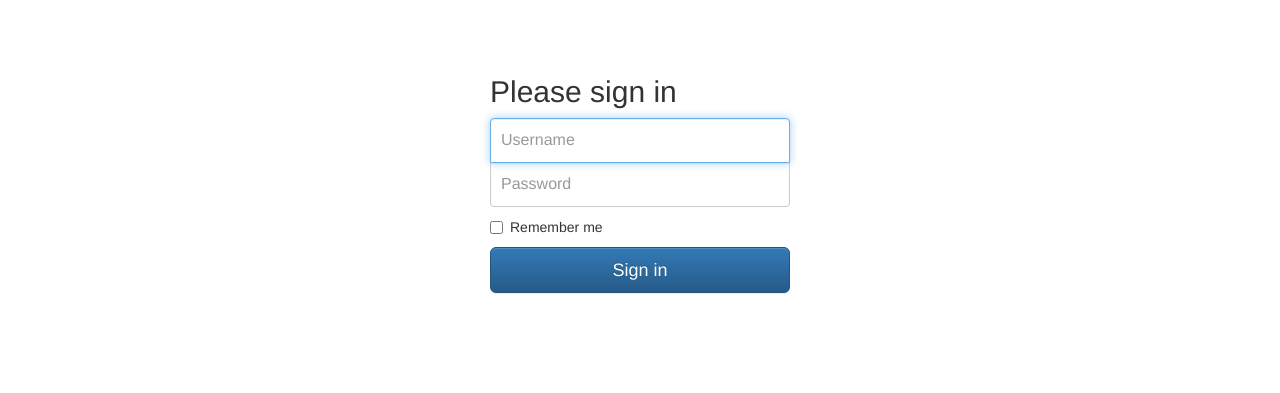
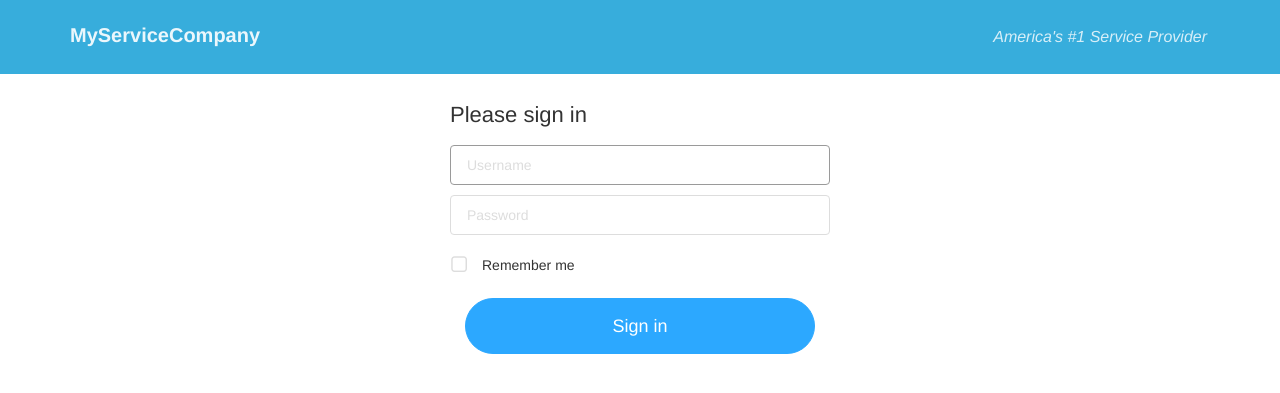
Before and after one commit to dnascimb/msc, a Flask app: page /login in a window 1280 px wide. Shown: the top 393 px of the page. Run offline with Flask 2, Linux system fonts and the light colour scheme; parts of the project's set-up code (start-up, migrations or seed data) failed here and were passed over; some libraries are stand-ins or nearby versions; some web fonts are replaced.

Commit message:
restyled login and ticket screens

```diff
--- a/msc/templates/customer_profile.html
+++ b/msc/templates/customer_profile.html
@@ -128,7 +128,7 @@
 			<br>&nbsp;<br>
 			<div class="col-md-4"> </div>
 			<div class="col-md-4">
-        <button class="btn btn-lg btn-primary btn-block btn-fill btn-round" type="submit" formmethod="post">Save</button>
+        <button class="btn btn-lg btn-info btn-block btn-fill btn-round" type="submit" formmethod="post">Save</button>
       </div>
       <div class="col-md-4"> </div>
 			</fieldset>
--- a/msc/templates/homepage_gsdt.html
+++ b/msc/templates/homepage_gsdt.html
@@ -25,11 +25,21 @@
 
     <!-- Styles for sweetalert -->
     <link rel="stylesheet" type="text/css" href="{{ url_for('static', filename='sweetalert-dist/sweetalert.css') }}">
+
+    <style>
+      .navbar .navbar-nav > li > p {
+        color: #FFFFFF;
+        border-color: #FFFFFF;
+        opacity: 0.8;
+        padding: 10px 15px;
+        margin: 15px 3px;
+      }
+    </style>
 </head>
 
 <body>
 
-<nav class="navbar navbar-default navbar-fixed-top" role="navigation">
+<nav class="navbar navbar-ct-blue navbar-fixed-top" role="navigation">
     <div class="container">
     <!-- Brand and toggle get grouped for better mobile display -->
     <div class="navbar-header">
@@ -63,7 +73,9 @@
             </li>
       </ul>
     -->
+
       <ul class="nav navbar-nav navbar-right">
+        {% if session.logged_in %}
             <li>
               <a href="{{ url_for('new_service_request') }}" class="btn btn-round btn-default">New Request</a>
             </li>
@@ -115,7 +127,13 @@
                   </ul>
             </li>
           -->
+          {% else %}
+          <li>
+              <p><i>America's #1 Service Provider</i></p>
+          </li>
+          {% endif %}
        </ul>
+
 
     </div><!-- /.navbar-collapse -->
   </div><!-- /.container-fluid -->
--- a/msc/templates/index_old.html
+++ /dev/null
@@ -1,58 +0,0 @@
-<!DOCTYPE html>
-<html lang="en">
-  <head>
-    <meta charset="utf-8">
-    <meta http-equiv="X-UA-Compatible" content="IE=edge">
-    <meta name="viewport" content="width=device-width, initial-scale=1">
-    <!-- The above 3 meta tags *must* come first in the head; any other head content must come *after* these tags -->
-    <meta name="description" content="">
-    <meta name="author" content="">
-    <link rel="icon" href="favicon.ico">
-
-    <title>Welcome to MSC</title>
-
-    <!-- Bootstrap core CSS -->
-    <link href="../static/bootstrap-3.3.5-dist/css/bootstrap.min.css" rel="stylesheet">
-
-    <!-- Bootstrap theme CSS -->
-    <link href="../static/bootstrap-3.3.5-dist/css/bootstrap-theme.min.css" rel="stylesheet">
-
-    <!-- Custom styles for this template -->
-    <link href="../static/css/login.css" rel="stylesheet">
-
-    <!-- HTML5 shim and Respond.js for IE8 support of HTML5 elements and media queries -->
-    <!--[if lt IE 9]>
-      <script src="https://oss.maxcdn.com/html5shiv/3.7.2/html5shiv.min.js"></script>
-      <script src="https://oss.maxcdn.com/respond/1.4.2/respond.min.js"></script>
-    <![endif]-->
-  </head>
-
-  <body>
-
-    <div class="container">
-      {% if error %}<div class="alert alert-danger" role="alert">{{ error }}</div> {% endif %}
-      <form class="form-signin" action="{{ url_for('login') }}" method="post">
-        <h2 class="form-signin-heading">Please sign in</h2>
-        <label for="inputEmail" class="sr-only">Username</label>
-        <input type="text" id="inputEmail" name="inputEmail" class="form-control" placeholder="Username" required autofocus>
-        <label for="inputPassword" class="sr-only">Password</label>
-        <input type="password" id="inputPassword" name="inputPassword" class="form-control" placeholder="Password" required>
-        <div class="checkbox">
-          <label>
-            <input type="checkbox" value="remember-me"> Remember me
-          </label>
-        </div>
-        <button class="btn btn-lg btn-primary btn-block" type="submit">Sign in</button>
-        <!--<a class="btn btn-medium btn-link btn-block" href="{{ url_for('new_user_request') }}">New User?</a> -->
-      </form>
-    {% for message in get_flashed_messages() %}
-      <div class="alert alert-success">{{ message }}</div>
-    {% endfor %}
-
-    </div> <!-- /container -->
-
-
-    <!-- IE10 viewport hack for Surface/desktop Windows 8 bug -->
-    <script src="../static/js/ie10-viewport-bug-workaround.js"></script>
-  </body>
-</html>
--- /dev/null
+++ b/msc/templates/login.html
@@ -0,0 +1,28 @@
+{% extends "homepage_gsdt.html" %}
+{% block body %}
+
+      {% if error %}<div class="alert alert-danger" role="alert">{{ error }}</div> {% endif %}
+
+<div class="col-md-4"></div>
+<div class="col-md-4">
+  <form action="{{ url_for('login') }}" method="post">
+    <div class="row">
+      <h4>Please sign in</h4>
+    </div>
+    <div class="row" style="padding-bottom:10px">
+      <input type="text" id="inputEmail" name="inputEmail" class="form-control" placeholder="Username" required autofocus>
+    </div>
+    <div class="row" style="padding-bottom:10px">
+      <input type="password" id="inputPassword" name="inputPassword" class="form-control" placeholder="Password" required>
+    </div>
+    <div class="row" style="padding-bottom:10px">
+      <label class="checkbox checkbox-azure" for="remember">
+        <input id="remember" type="checkbox" data-toggle="checkbox">Remember me
+      </label>
+    </div>
+    <button class="btn btn-lg btn-info btn-fill btn-round btn-block" type="submit">Sign in</button>
+  </form>
+</div>
+<div class="col-md-4"></div>
+
+{% endblock %}
--- a/msc/templates/service_request_listing.html
+++ b/msc/templates/service_request_listing.html
@@ -1,6 +1,6 @@
 {% extends "homepage_gsdt.html" %}
 {% block body %}
-        <h4 class="sub-header">Activity Feed</h4>
+        <h4 class="sub-header">Latest Updates</h4>
 
         {% if not tickets %}
           <div id="section1" class="col-md-10">
@@ -17,7 +17,7 @@
                         <a href="/user/{{ session.get('user_id')}}/tickets/{{ ticket.id }}" class="card-link">{{ ticket_types[ticket.type-1].title }}</a>
                     </h6>
                     <div class="pull-right">
-                         <a class="card-link" href="#">
+                         <a class="card-link" href="/user/{{ session.get('user_id')}}/tickets/{{ ticket.id }}">
                           {% if ticket.status-1 == 0: %}
                           <span class="label label-danger">{{ ticket_statuses[ticket.status-1].title }}</span>
                           {% elif ticket.status-1 == 1: %}
@@ -46,7 +46,7 @@
                             </a>
                         </div>
                         <div class="stats pull-right">
-                             <a class="card-link" href="#">
+                             <a class="card-link" href="/user/{{ session.get('user_id')}}/tickets/{{ ticket.id }}">
                                 {{ ticket.updated_at.strftime("%m/%d/%Y %I:%M %p") }}
                              </a>
                         </div>
--- a/msc/templates/signup.html
+++ b/msc/templates/signup.html
@@ -129,7 +129,7 @@
 						<br>&nbsp;<br>
 						<div class="col-md-4"> </div>
 						<div class="col-md-4">
-							<button class="btn btn-lg btn-primary btn-block btn-fill btn-round" type="submit" method="post">Join</button>
+							<button class="btn btn-lg btn-info btn-block btn-fill btn-round" type="submit" method="post">Join</button>
 					  </div>
 						<div class="col-md-4"> </div>
 
--- a/msc/view_service_request.py
+++ b/msc/view_service_request.py
@@ -4,6 +4,7 @@ from flask import request, session, redirect, url_for, abort, \
      render_template, flash
 from msc.models import Ticket, TicketType, TicketSchema, TicketStatus, TimeSlot, User
 from msc.database import db_session
+from sqlalchemy import desc, asc
 import uuid
 import json
 import pprint
@@ -39,7 +40,7 @@ def home():
         abort(401)
 
     #results = Ticket.query.filter_by(reporter=session.get('user_id')).all()
-    results = Ticket.query.all()
+    results = Ticket.query.order_by(asc(Ticket.status),desc(Ticket.updated_at)).limit(5).all()
     ticket_types = TicketType.query.all()
     ticket_statuses = TicketStatus.query.all()
 #   RETURN JSON
--- a/msc/views.py
+++ b/msc/views.py
@@ -23,7 +23,7 @@ def login():
         session['logged_in'] = False
         session['user_id'] = None
         session['user_name'] = None
-        return render_template('index_old.html')
+        return render_template('login.html')
     elif request.method == 'POST':
         if checkUserExists(request):
             cc_result = checkCredentials(request)
@@ -38,7 +38,9 @@ def login():
 
 @app.route('/logout')
 def logout():
-    session.pop('logged_in', None)
+    session['logged_in'] = None
+    session['user_id'] = None
+    session['user_name'] = None
     return redirect(url_for('index'))
 
 def checkCredentials(request):
```
Also changed, not shown: msc/templates/new_service_request.html (+4 -4 lines), msc/templates/service_request.html (+29 -14 lines).
